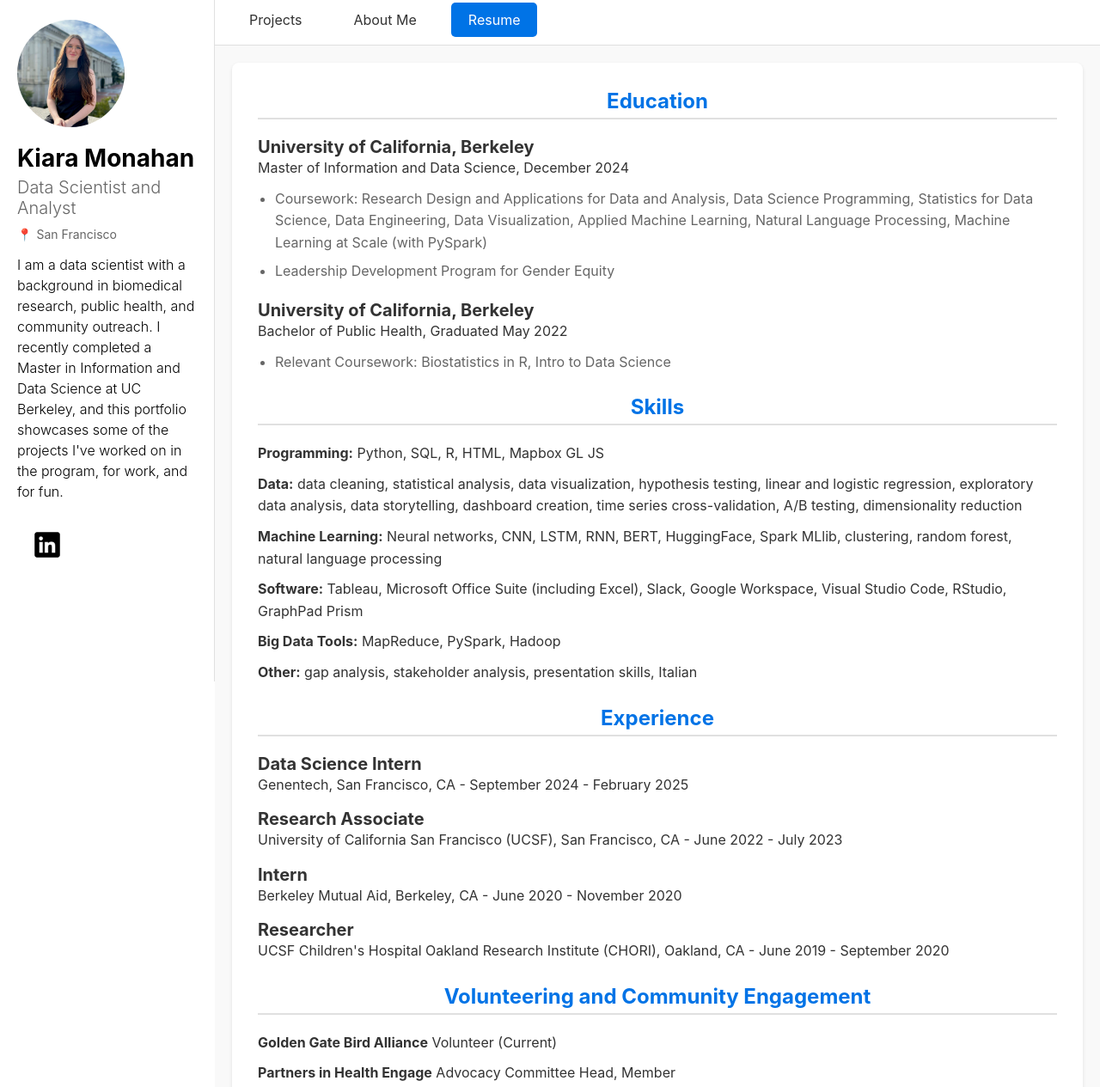
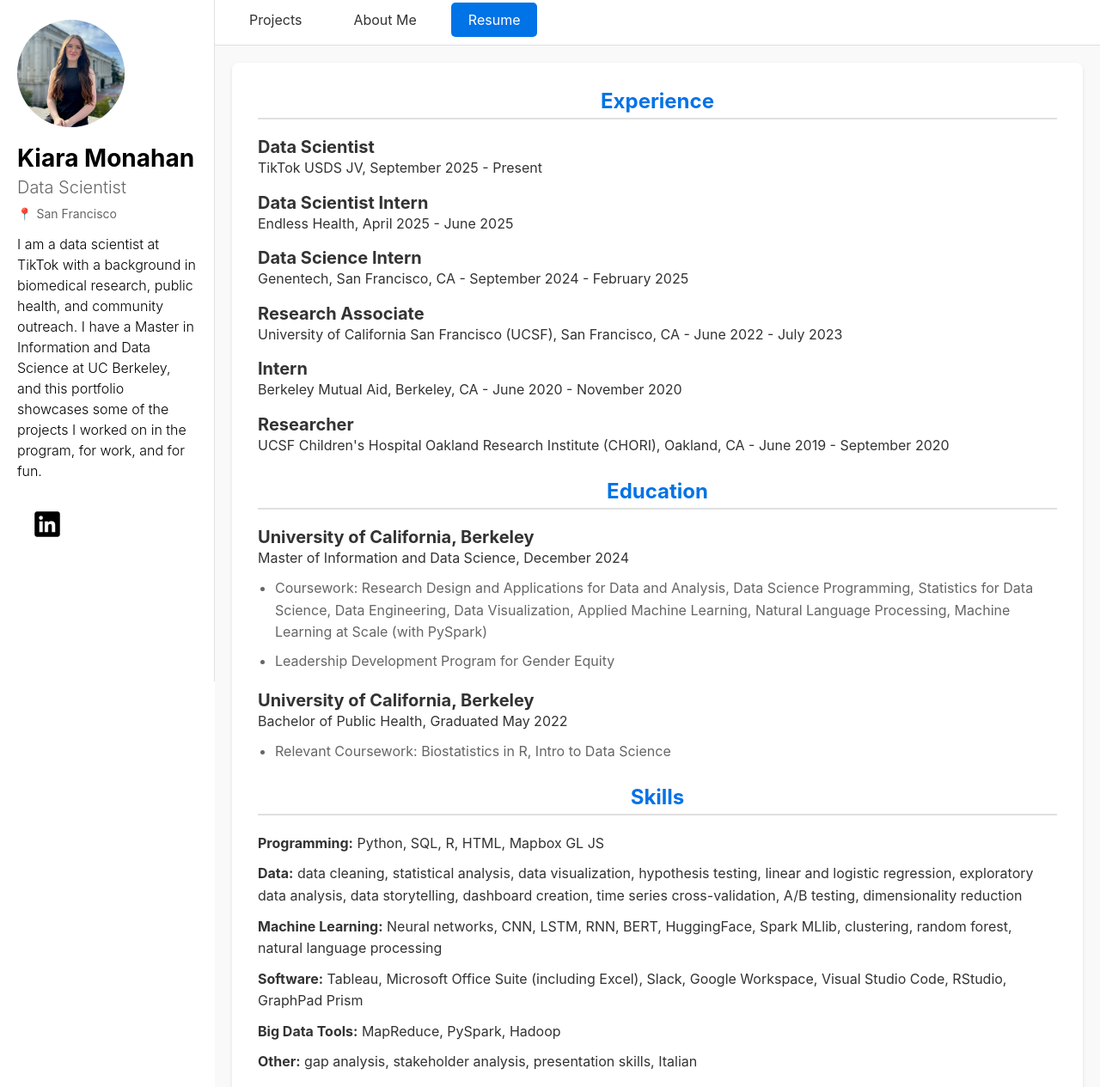
Before and after one commit to kiaramonahan/kiaramonahan.github.io, a plain HTML site: page resume.html in a window 1280 px wide. Shown: the part 7-1272 px from the top of the page at 86% size. Drawn offline with Linux system fonts and the light colour scheme.

Commit message:
Add files via upload

```diff
--- a/resume.html
+++ b/resume.html
@@ -13,12 +13,12 @@
   <div class="sidebar">
     <img src="images/headshot.jpeg" alt="Profile Photo" class="profile-photo">
     <h1>Kiara Monahan</h1>
-	<h2 class="title">Data Scientist and Analyst</h2>
+	<h2 class="title">Data Scientist</h2>
 	  <div class="location">
 	    <span class="location-icon">📍</span>
 	    <span class="location-text">San Francisco</span>
 	  </div>
-    <p class="description">I am a data scientist with a background in biomedical research, public health, and community outreach. I recently completed a Master in Information and Data Science at UC Berkeley, and this portfolio showcases some of the projects I've worked on in the program, for work, and for fun.</p>
+    <p class="description">I am a data scientist at TikTok with a background in biomedical research, public health, and community outreach. I have a Master in Information and Data Science at UC Berkeley, and this portfolio showcases some of the projects I worked on in the program, for work, and for fun.</p>
     <div class="links">
 
       <a href="https://www.linkedin.com/in/kiaramonahan/" target="_blank"><img src="icons/linkedin-icon.png" alt="LinkedIn" class="icon"></a>
@@ -34,6 +34,29 @@
 
 
   <div class="resume-container">
+      <section class="resume-section">
+        <h2>Experience</h2>
+
+        <h3>Data Scientist</h3>
+        <p>TikTok USDS JV, September 2025 - Present</p>
+
+        <h3>Data Scientist Intern</h3>
+        <p>Endless Health, April 2025 - June 2025</p>
+
+        <h3>Data Science Intern</h3>
+        <p>Genentech, San Francisco, CA - September 2024 - February 2025</p>
+
+        <h3>Research Associate</h2>
+        <p>University of California San Francisco (UCSF), San Francisco, CA - June 2022 - July 2023</p>
+
+        <h3>Intern</h2>
+        <p>Berkeley Mutual Aid, Berkeley, CA - June 2020 - November 2020</p>
+
+        <h3>Researcher</h2>
+        <p>UCSF Children's Hospital Oakland Research Institute (CHORI), Oakland, CA - June 2019 - September 2020</p>
+
+      </section>
+
     <section class="resume-section">
       <h2>Education</h2>
       <h3>University of California, Berkeley</h3>
@@ -58,26 +81,10 @@
 	  <p><b>Other:</b> gap analysis, stakeholder analysis, presentation skills, Italian</p>
 	</section>
 
-    <section class="resume-section">
-      <h2>Experience</h2>
 
-      <h3>Data Science Intern</h3>
-      <p>Genentech, San Francisco, CA - September 2024 - February 2025</p>
-
-      <h3>Research Associate</h2>
-      <p>University of California San Francisco (UCSF), San Francisco, CA - June 2022 - July 2023</p>
-
-      <h3>Intern</h2>
-      <p>Berkeley Mutual Aid, Berkeley, CA - June 2020 - November 2020</p>
-
-      <h3>Researcher</h2>
-      <p>UCSF Children's Hospital Oakland Research Institute (CHORI), Oakland, CA - June 2019 - September 2020</p>
-
-    </section>
 
     <section class="resume-section">
       <h2>Volunteering and Community Engagement</h2>
-	  <p><b>Golden Gate Bird Alliance</b> Volunteer (Current)</p>
 	  <p><b>Partners in Health Engage</b> Advocacy Committee Head, Member</p>
 	  <p><b>SY Academy</b> Tutor</p>
 	  <p><b>UC Berkeley Italian Department</b> Tutor</p>
```
Also changed, not shown: aboutme.html (+4 -4 lines), index.html (+2 -2 lines).
